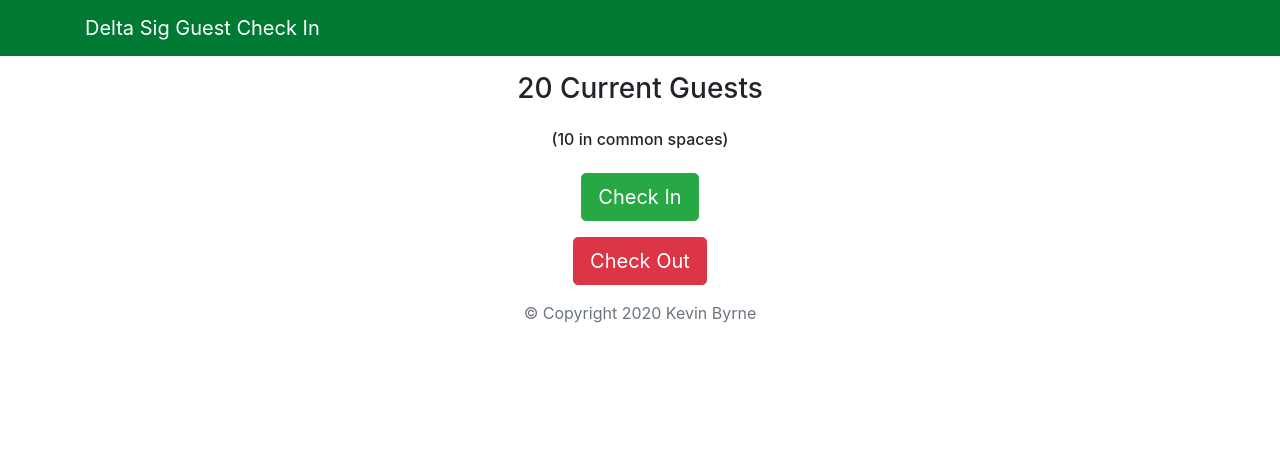
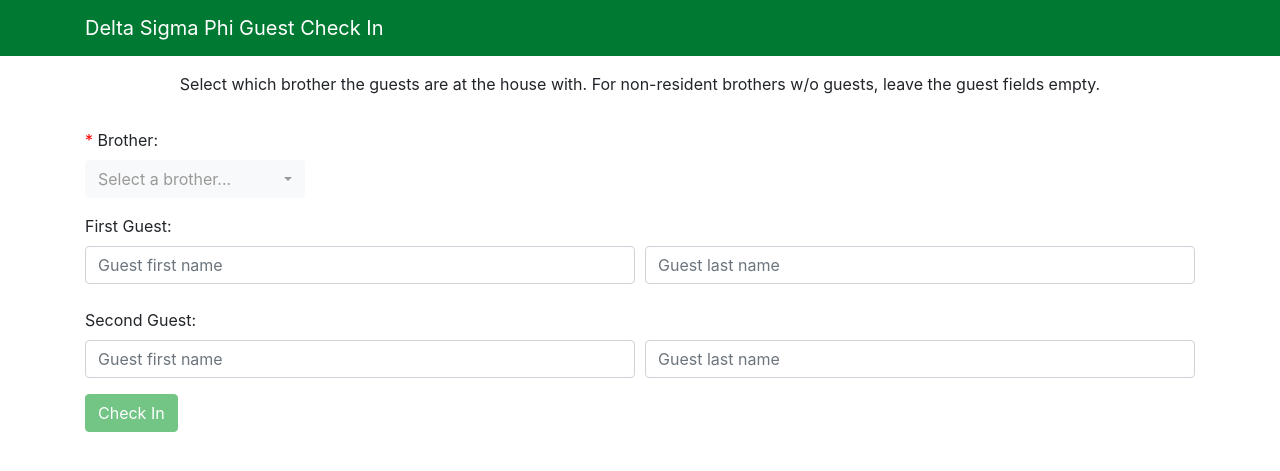
Before and after one commit to kbyrne661/house-check-in, a Node server app: page / in a window 1280 px wide. Shown: the top 471 px of the page. Run offline with Node 20, Linux system fonts and the light colour scheme.

Commit message:
Hooked up firebase

```diff
--- a/index.js
+++ b/index.js
@@ -1,28 +1,78 @@
 require('dotenv').config()
 const express = require('express')
-const request = require('request')
+const admin = require('firebase-admin');
 const path = require('path')
 const app = express()
+const bodyParser = require('body-parser');
 const port = 3000
 
 app.set('view engine', 'ejs');
 app.set('views', path.join(__dirname, 'public/views'))
 app.use(express.static('public'))
+app.use(bodyParser.urlencoded({ extended: true }));
+
+const serviceAccount = require('./house-check-in-firebase-adminsdk-47eql-4a82ecca03.json');
+const { exit } = require('process');
+
+admin.initializeApp({
+    credential: admin.credential.cert(serviceAccount),
+    databaseURL: "https://house-check-in.firebaseio.com"
+  });
+
+const db = admin.firestore();
 
 app.get('/', (req, res) => {
     const data = {
-        commonGuests: 10,
-        totalGuests: 20
+        brothers: []
     }
-    res.render('pages/index', data);
+    db.collection('brothers').get().then(snapshot => {
+        snapshot.forEach(documentSnapshot => {
+            data.brothers.push(documentSnapshot.data())
+        })
+        data.brothers.sort((a, b) => { return a.last.localeCompare(b.last) })
+        res.render('pages/index', data)
+    })
 });
 
-app.get('/check-in', (req, res) => {
-    res.render('pages/check-in');
-});
+app.post('/check-in', (req, res) => {
+    const b_last = req.body.brother.split(', ')[0]
+    const b_first = req.body.brother.split(', ')[1]
+    db.collection('check-ins').add({
+        b_last: b_last,
+        b_first: b_first,
+        g_last: null,
+        g_first: null,
+        timestamp: new admin.firestore.Timestamp(Math.floor(new Date().getTime() / 1000), 0)
+    })
+    if (req.body.guest1_first) {
+        db.collection('check-ins').add({
+            b_last: b_last,
+            b_first: b_first,
+            g_last: req.body.guest1_last,
+            g_first: req.body.guest1_first,
+            timestamp: new admin.firestore.Timestamp(Math.floor(new Date().getTime() / 1000), 0)
+        })
+    }
+    if (req.body.guest2_first) {
+        db.collection('check-ins').add({
+            b_last: b_last,
+            b_first: b_first,
+            g_last: req.body.guest2_last,
+            g_first: req.body.guest2_first,
+            timestamp: new admin.firestore.Timestamp(Math.floor(new Date().getTime() / 1000), 0)
+        })
+    }
+    res.render('pages/success')
+})
 
-app.get('/check-out', (req, res) => {
-    res.render('pages/check-out');
-});
+app.get('/admin', (req, res) => {
+    res.render('pages/admin')
+})
 
-app.listen(port, () => console.log(`App listening at http://localhost:${port}`))
+app.get('/admin-restart', (req, res) => {
+    exit()
+})
+
+app.listen(port, () => {
+    console.log('Listening on port 3000')
+})
--- a/public/views/pages/index.ejs
+++ b/public/views/pages/index.ejs
@@ -11,21 +11,54 @@
 </header>
 
 <main>
+    <!-- <div class="container" style="margin-top: 2vh;">
+        <a href="/" class="btn btn-outline-primary">&lt; Back</a>
+    </div> -->
     <div class="index-container">
-        <h3><%= totalGuests %> Current Guests</h3>
+        <p>Select which brother the guests are at the house with. For non-resident brothers w/o guests, leave the guest fields empty.</p>
     </div>
-    <div class="index-container">
-        <h6>(<%= commonGuests %> in common spaces)</h6>
-    </div>
-    <div class="index-container">
-        <a id="in" class="btn btn-success btn-lg" href="/check-in">Check In</a>
-    </div>
-    <div class="index-container">
-        <a id="out" class="btn btn-danger btn-lg" href="/check-out">Check Out</a>
-    </div>
+    <form class="container" action="/check-in" method="post">
+        <div class="form-group">
+            <label for="brotherSelect"><span style="color: red">*</span> Brother:</label><br>
+            <select class="selectpicker" data-live-search="true" id="brotherSelect" name="brother" onchange="enableSubmit()">
+                <option value="" disabled selected>Select a brother...</option>
+                <% brothers.forEach(brother => { %>
+                    <option><%= brother.last + ', ' + brother.first %></option>
+                <% }) %>
+            </select>
+        </div>
+        <div class="form-group">
+            <label>First Guest:</label>
+            <div class="form-row">
+                <div class="col">
+                    <input type="text" class="form-control" placeholder="Guest first name" name="guest1_first">
+                </div>
+                <div class="col">
+                    <input type="text" class="form-control" placeholder="Guest last name" name="guest1_last">
+                </div>
+            </div><br>
+            <label>Second Guest:</label>
+            <div class="form-row">
+                <div class="col">
+                    <input type="text" class="form-control" placeholder="Guest first name" name="guest2_first">
+                </div>
+                <div class="col">
+                    <input type="text" class="form-control" placeholder="Guest last name" name="guest2_last">
+                </div>
+            </div>
+        </div>
+        <div class="form-group">
+            <button type="submit" class="btn btn-success" id="submit-button" disabled>Check In</button>
+        </div>
+      </form>
 </main>
 
 <footer>
+    <script>
+        function enableSubmit() {
+            document.getElementById('submit-button').disabled = false
+        }
+    </script>
     <%- include('../partials/footer.ejs') %>
 </footer>
 
--- a/public/views/partials/footer.ejs
+++ b/public/views/partials/footer.ejs
@@ -1,5 +1,6 @@
-<p class="text-center text-muted">© Copyright 2020 Kevin Byrne</p>
+<!-- <p class="text-center text-muted">© Copyright 2020 Kevin Byrne</p> -->
 
 <script src="https://code.jquery.com/jquery-3.3.1.slim.min.js" integrity="sha384-q8i/X+965DzO0rT7abK41JStQIAqVgRVzpbzo5smXKp4YfRvH+8abtTE1Pi6jizo" crossorigin="anonymous"></script>
 <script src="https://cdnjs.cloudflare.com/ajax/libs/popper.js/1.14.7/umd/popper.min.js" integrity="sha384-UO2eT0CpHqdSJQ6hJty5KVphtPhzWj9WO1clHTMGa3JDZwrnQq4sF86dIHNDz0W1" crossorigin="anonymous"></script>
 <script src="https://stackpath.bootstrapcdn.com/bootstrap/4.3.1/js/bootstrap.min.js" integrity="sha384-JjSmVgyd0p3pXB1rRibZUAYoIIy6OrQ6VrjIEaFf/nJGzIxFDsf4x0xIM+B07jRM" crossorigin="anonymous"></script>
+<script src="https://cdn.jsdelivr.net/npm/bootstrap-select@1.13.14/dist/js/bootstrap-select.min.js"></script>
--- a/public/views/partials/head.ejs
+++ b/public/views/partials/head.ejs
@@ -3,4 +3,5 @@
 <title>Delta Sig Guest Check In</title>
 
 <link rel="stylesheet" href="https://stackpath.bootstrapcdn.com/bootstrap/4.3.1/css/bootstrap.min.css" integrity="sha384-ggOyR0iXCbMQv3Xipma34MD+dH/1fQ784/j6cY/iJTQUOhcWr7x9JvoRxT2MZw1T" crossorigin="anonymous">
+<link rel="stylesheet" href="https://cdn.jsdelivr.net/npm/bootstrap-select@1.13.14/dist/css/bootstrap-select.min.css">
 <link rel="stylesheet" type="text/css" href="../../css/main.css">
--- a/public/views/partials/header.ejs
+++ b/public/views/partials/header.ejs
@@ -1,7 +1,7 @@
 <nav id="navbar" class="navbar navbar-light">
     <div class="container">
         <a class="navbar-brand" href="/" style="color: white;">
-            Delta Sig Guest Check In
+            Delta Sigma Phi Guest Check In
         </a>
     </div>
 </nav>
```
Also changed, not shown: brothers.csv (added, +57 -0 lines), package.json (+9 -1 lines), populate.js (added, +20 -0 lines), public/views/pages/admin.ejs (added, +33 -0 lines), public/views/pages/check-in.ejs (deleted, +0 -54 lines), public/views/pages/check-out.ejs (deleted, +0 -44 lines), public/views/pages/success.ejs (added, +30 -0 lines), public/favicon.ico (added), 2 other files.
